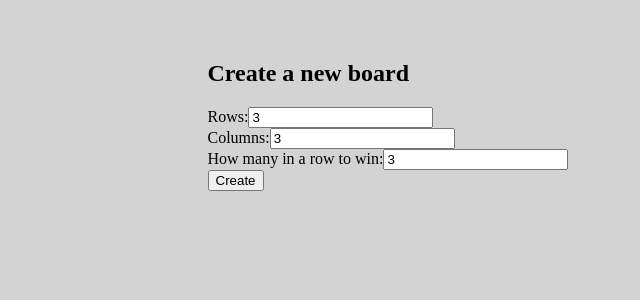
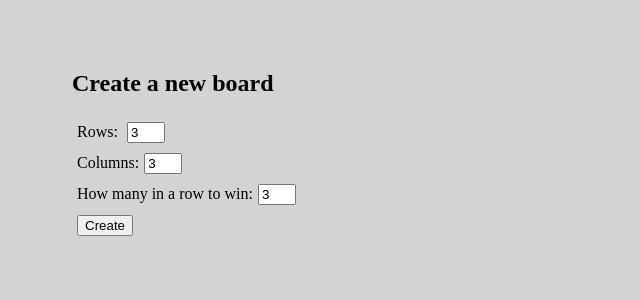
Before and after one commit to codemariner/x-in-a-row, a React app: page / in a window 1280 px wide. Shown: the top 300 px of the page, without its empty margins (252-892 px from the left). Built offline with nearby package versions, Linux system fonts and the light colour scheme.

Commit message:
Implement create board and display on winner.

```diff
--- a/src/app.tsx
+++ b/src/app.tsx
@@ -11,16 +11,16 @@ import './index.scss'
 
 type AppProps = Pick<AppState, 'nextValue' | 'winner' | 'cells'>
 
-const App: React.FC<AppProps> = ({cells, nextValue, winner}:AppProps) => (
-	<div className="wrapper">
-		{isEmpty(cells) ?
-			(
-				<div>
-					<h2>Create a new board</h2>
-					<BoardForm/>
-				</div>
-			) :
-			<Board/>}
+const App: React.FC<AppProps> = ({cells, winner}:AppProps) => (
+	<div>
+	<Board/>
+	{isEmpty(cells) || winner ?
+		(
+			<div>
+				<h2>Create a new board</h2>
+				<BoardForm/>
+			</div>
+		) : null}
 	</div>
 )
 
--- a/src/components/board.tsx
+++ b/src/components/board.tsx
@@ -6,18 +6,20 @@ import { AppState, CellState } from '../store/types'
 import { selectCell } from '../store/actions'
 
 export type BoardProps = {
+	columns: number
 	selectCell: typeof selectCell
 	cells: {[k:string]: CellState}
 }
 
 const Board: React.FC<BoardProps> = (props:BoardProps) => {
-  const { cells, selectCell } = props
+  const { cells, columns, selectCell } = props
   const children = Object.values(cells).map(({ x, y, value }) => {
 	  return (<Cell
       key={`cell-${x},${y}`}
       x={x}
       y={y}
-      value={value}
+	  value={value}
+	  width={(100/columns - 1)}
       onSelect={() => {
 			 if (!value) {
           		selectCell(x, y)
--- a/src/components/cell.tsx
+++ b/src/components/cell.tsx
@@ -8,14 +8,15 @@ export type CellValue = 'X' | 'O';
 type CellProps = {
 	x: number
 	y: number
+	width?: number
 	value?: CellValue
 	onSelect: any
 }
 
 const Cell: React.FC<CellProps> = (props) => {
-  const { value, onSelect } = props
+  const { value, onSelect, width = 28} = props
   return (
-    <div className='cell'>
+    <div className='cell' style={{width: `${width}%`}}>
       <a className='cell-value' onClick={onSelect}>{value}</a>
     </div>
   )
--- a/src/components/form.tsx
+++ b/src/components/form.tsx
@@ -29,19 +29,21 @@ const BoardForm = ({
   return (
     <div className='board-form'>
       <form id='newBoardForm'>
-        <div>
-					Rows:
+        <div className='row'>
+			<label>Rows: </label>
           <input type='number' name='rows' defaultValue={`${rows}`} />
         </div>
-        <div>
-					Columns:
+        <div className='row'>
+			<label>Columns:</label>
           <input type='number' name='columns' defaultValue={`${columns}`} />
         </div>
-        <div>
-					How many in a row to win:
+        <div className='row'>
+			<label>How many in a row to win:</label>
           <input type='number' name='winningLength' defaultValue={`${winningLength}`} />
         </div>
-        <button type='button' name='submit' value='create' onClick={onSubmit}>Create</button>
+        <div className='row'>
+        	<button type='button' name='submit' value='create' onClick={onSubmit}>Create</button>
+		</div>
       </form>
     </div>
   )
--- a/src/index.scss
+++ b/src/index.scss
@@ -6,6 +6,23 @@ body {
 	display: flex;
 	justify-content: center;
 	padding-top: 2em;
+}
+#root {
+	width: 50%;
+}
+
+.board-form {
+	display: flex;
+	.row {
+		align-items: center;
+		padding: 5px;
+		label {
+			margin-right: 5px;
+		}
+	}
+	input {
+		width: 30px;
+	}
 }
 
 .board {
@@ -17,7 +34,6 @@ body {
 	min-width: 300px;
 
 	.cell {
-		width: 28%;
 		border: 1px solid black;
 		flex: 1 0 auto;
 		height:auto;
@@ -31,9 +47,9 @@ body {
 			cursor: pointer;
 		}
 		.cell-value:hover {
-			background:rgba(0,0,0,0.5);
+			background:rgba(0,0,0,0.2);
 			opacity: 1;
-			transition: all 0.2s;
+			transition: all 0.3s;
 		}
 	}
 	.cell:before {
--- a/src/store/reducers.ts
+++ b/src/store/reducers.ts
@@ -94,7 +94,8 @@ export default function reducer (state = initialState, action: ActionTypes) {
 		  rows,
 		  columns,
 		  winningLength,
-		  cells: createCells(rows, columns)
+		  cells: createCells(rows, columns),
+		  winner: undefined
 	  }
     }
     default:
```
